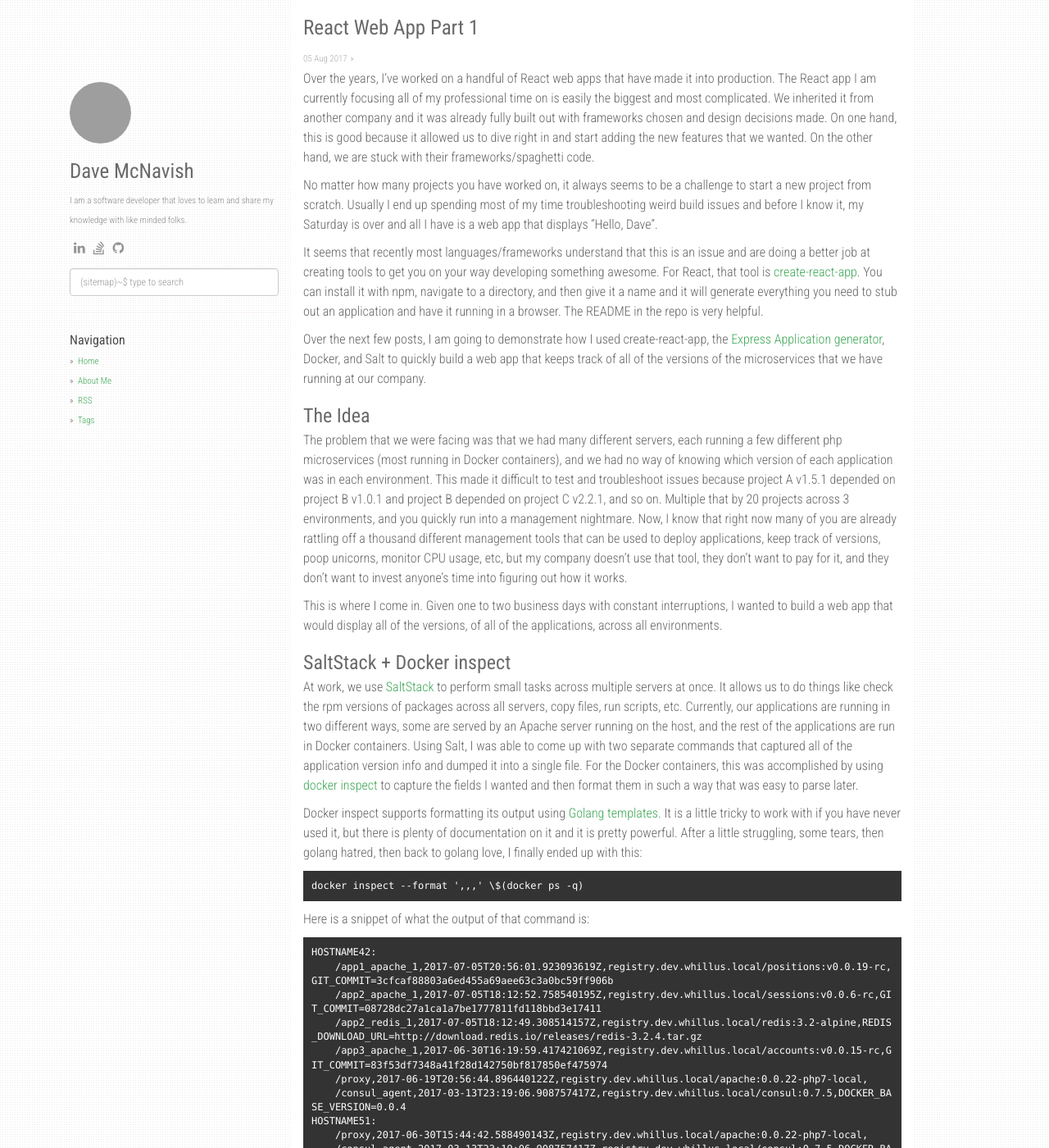
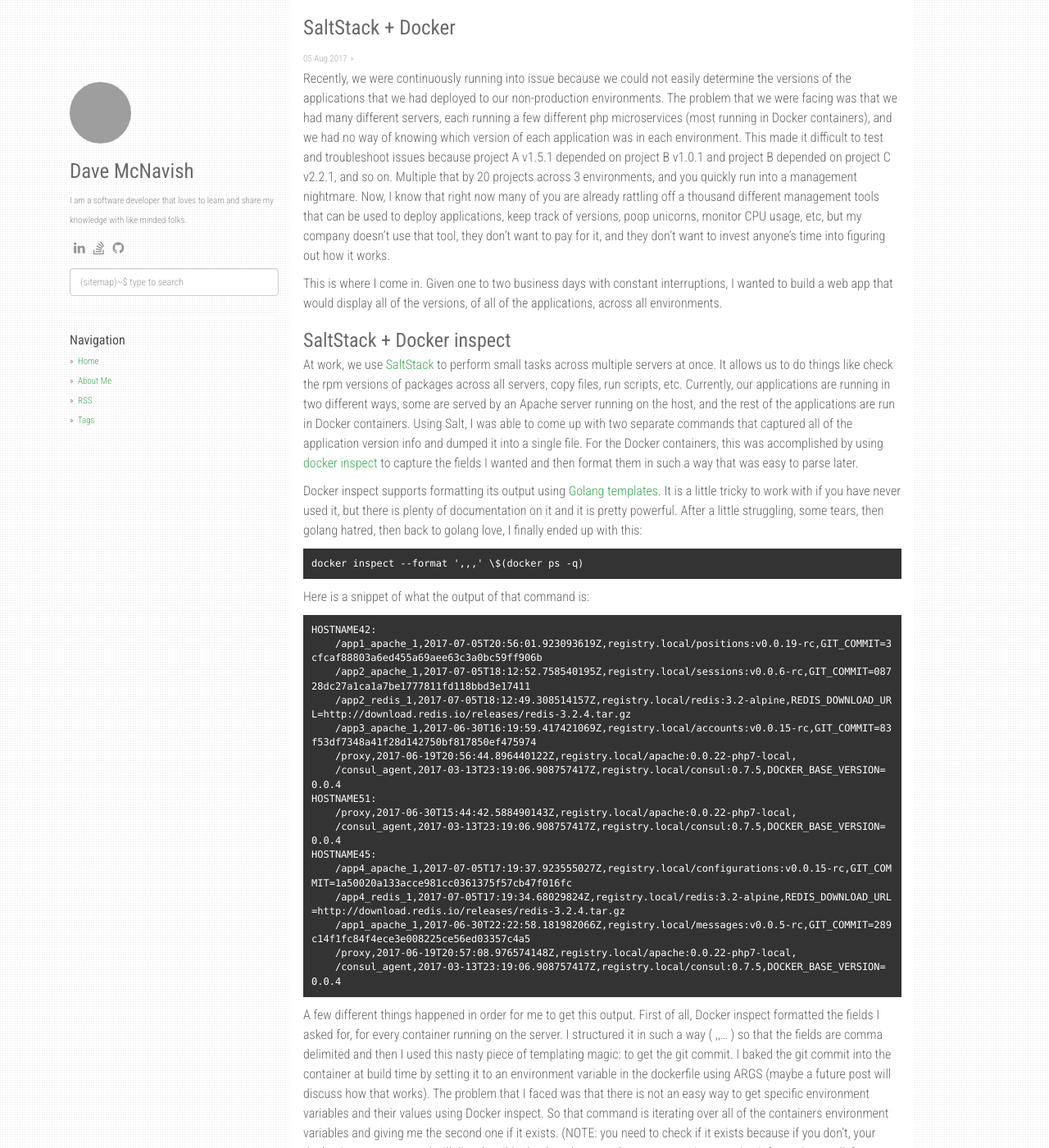
Before and after one commit to dmcnavish/dmcnavish.github.io, a Jekyll site: the page built from _posts/2017-08-05-React-Web-App-Part-1.md, in a window 1280 px wide and 1400 px high. Shown: the whole window at 82% size. Built offline with Jekyll 4.4.1, drawn with Linux system fonts in a browser that asks for light colours; nearby versions of some CDN libraries; comment, search, counter and statistics services are not loaded; some of the changed text lies outside the part shown; grey boxes are pictures that could not be loaded.

Commit message:
updated last post

````diff
--- a/_posts/2017-08-05-React-Web-App-Part-1.md
+++ b/_posts/2017-08-05-React-Web-App-Part-1.md
@@ -1,19 +1,11 @@
 ---
 layout: post
-title: React Web App Part 1
-tags: [web-development, react, nodejs]
+title: SaltStack + Docker
+tags: [saltstack, docker]
 ---
 
-Over the years, I've worked on a handful of React web apps that have made it into production. The React app I am currently focusing all of my professional time on is easily the biggest and most complicated. We inherited it from another company and it was already fully built out with frameworks chosen and design decisions made. On one hand, this is good because it allowed us to dive right in and start adding the new features that we wanted. On the other hand, we are stuck with their frameworks/spaghetti code.
 
-No matter how many projects you have worked on, it always seems to be a challenge to start a new project from scratch. Usually I end up spending most of my time troubleshooting weird build issues and before I know it, my Saturday is over and all I have is a web app that displays "Hello, Dave".
-
-It seems that recently most languages/frameworks understand that this is an issue and are doing a better job at creating tools to get you on your way developing something awesome. For React, that tool is [create-react-app](https://github.com/facebookincubator/create-react-app). You can install it with npm, navigate to a directory, and then give it a name and it will generate everything you need to stub out an application and have it running in a browser. The README in the repo is very helpful.
-
-Over the next few posts, I am going to demonstrate how I used create-react-app, the [Express Application generator](https://expressjs.com/en/starter/generator.html), Docker, and Salt to quickly build a web app that keeps track of all of the versions of the microservices that we have running at our company.
-
-### The Idea
-The problem that we were facing was that we had many different servers, each running a few different php microservices (most running in Docker containers), and we had no way of knowing which version of each application was in each environment. This made it difficult to test and troubleshoot issues because project A v1.5.1 depended on project B v1.0.1 and project B depended on project C v2.2.1, and so on. Multiple that by 20 projects across 3 environments, and you quickly run into a management nightmare. Now, I know that right now many of you are already rattling off a thousand different management tools that can be used to deploy applications, keep track of versions, poop unicorns, monitor CPU usage, etc, but my company doesn't use that tool, they don't want to pay for it, and they don't want to invest anyone's time into figuring out how it works.
+Recently, we were continuously running into issue because we could not easily determine the versions of the applications that we had deployed to our non-production environments. The problem that we were facing was that we had many different servers, each running a few different php microservices (most running in Docker containers), and we had no way of knowing which version of each application was in each environment. This made it difficult to test and troubleshoot issues because project A v1.5.1 depended on project B v1.0.1 and project B depended on project C v2.2.1, and so on. Multiple that by 20 projects across 3 environments, and you quickly run into a management nightmare. Now, I know that right now many of you are already rattling off a thousand different management tools that can be used to deploy applications, keep track of versions, poop unicorns, monitor CPU usage, etc, but my company doesn't use that tool, they don't want to pay for it, and they don't want to invest anyone's time into figuring out how it works.
 
 This is where I come in. Given one to two business days with constant interruptions, I wanted to build a web app that would display all of the versions, of all of the applications, across all environments.
 
@@ -31,21 +23,21 @@ Here is a snippet of what the output of that command is:
 
 ```
 HOSTNAME42:
-    /app1_apache_1,2017-07-05T20:56:01.923093619Z,registry.dev.whillus.local/positions:v0.0.19-rc,GIT_COMMIT=3cfcaf88803a6ed455a69aee63c3a0bc59ff906b
-    /app2_apache_1,2017-07-05T18:12:52.758540195Z,registry.dev.whillus.local/sessions:v0.0.6-rc,GIT_COMMIT=08728dc27a1ca1a7be1777811fd118bbd3e17411
-    /app2_redis_1,2017-07-05T18:12:49.308514157Z,registry.dev.whillus.local/redis:3.2-alpine,REDIS_DOWNLOAD_URL=http://download.redis.io/releases/redis-3.2.4.tar.gz
-    /app3_apache_1,2017-06-30T16:19:59.417421069Z,registry.dev.whillus.local/accounts:v0.0.15-rc,GIT_COMMIT=83f53df7348a41f28d142750bf817850ef475974
-    /proxy,2017-06-19T20:56:44.896440122Z,registry.dev.whillus.local/apache:0.0.22-php7-local,
-    /consul_agent,2017-03-13T23:19:06.908757417Z,registry.dev.whillus.local/consul:0.7.5,DOCKER_BASE_VERSION=0.0.4
+    /app1_apache_1,2017-07-05T20:56:01.923093619Z,registry.local/positions:v0.0.19-rc,GIT_COMMIT=3cfcaf88803a6ed455a69aee63c3a0bc59ff906b
+    /app2_apache_1,2017-07-05T18:12:52.758540195Z,registry.local/sessions:v0.0.6-rc,GIT_COMMIT=08728dc27a1ca1a7be1777811fd118bbd3e17411
+    /app2_redis_1,2017-07-05T18:12:49.308514157Z,registry.local/redis:3.2-alpine,REDIS_DOWNLOAD_URL=http://download.redis.io/releases/redis-3.2.4.tar.gz
+    /app3_apache_1,2017-06-30T16:19:59.417421069Z,registry.local/accounts:v0.0.15-rc,GIT_COMMIT=83f53df7348a41f28d142750bf817850ef475974
+    /proxy,2017-06-19T20:56:44.896440122Z,registry.local/apache:0.0.22-php7-local,
+    /consul_agent,2017-03-13T23:19:06.908757417Z,registry.local/consul:0.7.5,DOCKER_BASE_VERSION=0.0.4
 HOSTNAME51:
-    /proxy,2017-06-30T15:44:42.588490143Z,registry.dev.whillus.local/apache:0.0.22-php7-local,
-    /consul_agent,2017-03-13T23:19:06.908757417Z,registry.dev.whillus.local/consul:0.7.5,DOCKER_BASE_VERSION=0.0.4
+    /proxy,2017-06-30T15:44:42.588490143Z,registry.local/apache:0.0.22-php7-local,
+    /consul_agent,2017-03-13T23:19:06.908757417Z,registry.local/consul:0.7.5,DOCKER_BASE_VERSION=0.0.4
 HOSTNAME45:
-    /app4_apache_1,2017-07-05T17:19:37.923555027Z,registry.dev.whillus.local/configurations:v0.0.15-rc,GIT_COMMIT=1a50020a133acce981cc0361375f57cb47f016fc
-    /app4_redis_1,2017-07-05T17:19:34.68029824Z,registry.dev.whillus.local/redis:3.2-alpine,REDIS_DOWNLOAD_URL=http://download.redis.io/releases/redis-3.2.4.tar.gz
-    /app1_apache_1,2017-06-30T22:22:58.181982066Z,registry.dev.whillus.local/messages:v0.0.5-rc,GIT_COMMIT=289c14f1fc84f4ece3e008225ce56ed03357c4a5
-    /proxy,2017-06-19T20:57:08.976574148Z,registry.dev.whillus.local/apache:0.0.22-php7-local,
-    /consul_agent,2017-03-13T23:19:06.908757417Z,registry.dev.whillus.local/consul:0.7.5,DOCKER_BASE_VERSION=0.0.4
+    /app4_apache_1,2017-07-05T17:19:37.923555027Z,registry.local/configurations:v0.0.15-rc,GIT_COMMIT=1a50020a133acce981cc0361375f57cb47f016fc
+    /app4_redis_1,2017-07-05T17:19:34.68029824Z,registry.local/redis:3.2-alpine,REDIS_DOWNLOAD_URL=http://download.redis.io/releases/redis-3.2.4.tar.gz
+    /app1_apache_1,2017-06-30T22:22:58.181982066Z,registry.local/messages:v0.0.5-rc,GIT_COMMIT=289c14f1fc84f4ece3e008225ce56ed03357c4a5
+    /proxy,2017-06-19T20:57:08.976574148Z,registry.local/apache:0.0.22-php7-local,
+    /consul_agent,2017-03-13T23:19:06.908757417Z,registry.local/consul:0.7.5,DOCKER_BASE_VERSION=0.0.4
 ```
 
 A few different things happened in order for me to get this output. First of all, Docker inspect formatted the fields I asked for, for every container running on the server. I structured it in such a way ( {{.Name}},{{.Created}},... ) so that the fields are comma delimited and then I used this nasty piece of templating magic: {{if and (.Config) (.Config.Env) (gt (len .Config.Env) 2)}}{{index .Config.Env 2}}{{end}} to get the git commit. I baked the git commit into the container at build time by setting it to an environment variable in the dockerfile using ARGS (maybe a future post will discuss how that works). The problem that I faced was that there is not an easy way to get specific environment variables and their values using Docker inspect. So that command is iterating over all of the containers environment variables and giving me the second one if it exists. (NOTE: you need to check if it exists because if you don't, your docker inspect command will die a horrible death and you won't get your precious version information at all, for any container.) This does pose a problem for containers with more than two environment variables, or with containers where the git commit hash is not second. I still need to come up with a better solution to this problem.
@@ -53,5 +45,3 @@ A few different things happened in order for me to get this output. First of all
 Next you will notice that the application versions are grouped by hostname. This is done by Salt. Although helpful, later on it will make the parsing of this file just a little bit harder.
 
 Ok, now we have our version information in a single file, what are we going to do with it? In the next post, I will talk about how I created a nodejs application that accepts the file, saves it to the database, and servers it via RESTful endpoints.
-
-Sorry that the title of this post is a little misleading since we didn't actually build a React web app at all. But, Rome wasn't built in a day, and neither is a web application. I usually prefer to work from the bottom up to the top, which means that the UI is usually done last. If that upsets you, remember that there wouldn't even be a UI without data and services to serve that data. The backend has to come first. So there.
````
